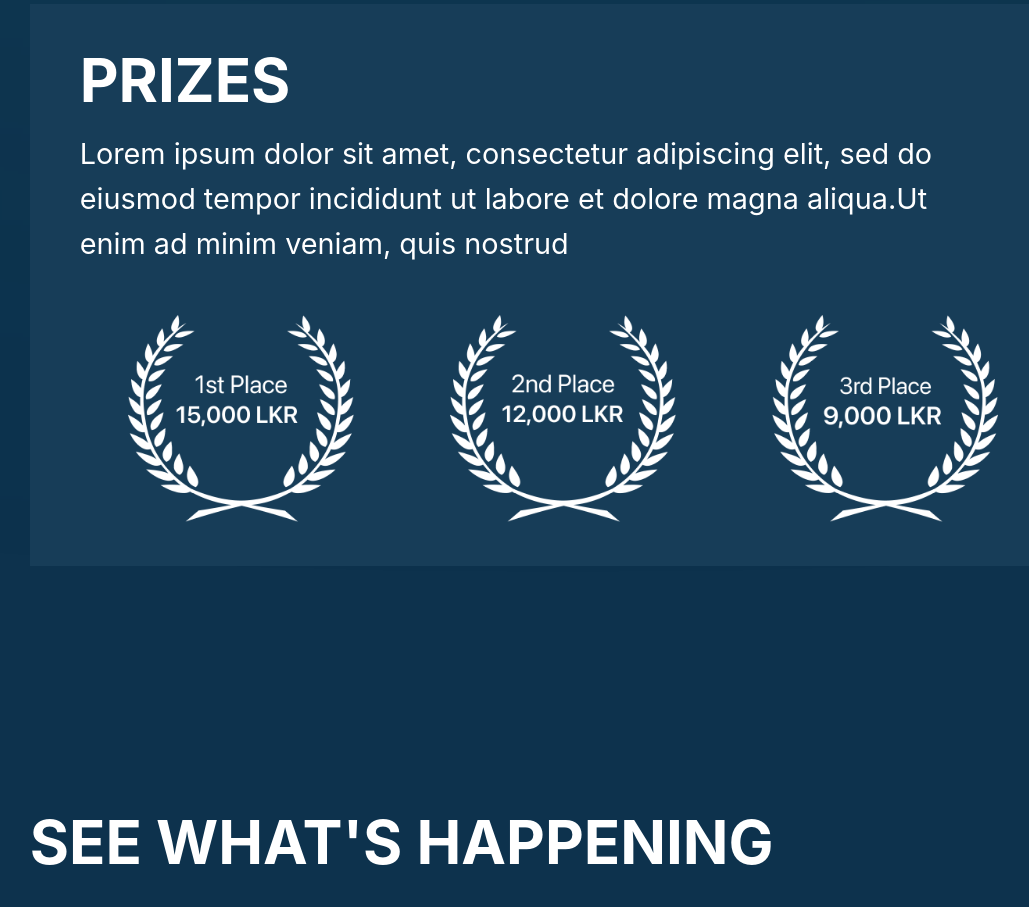
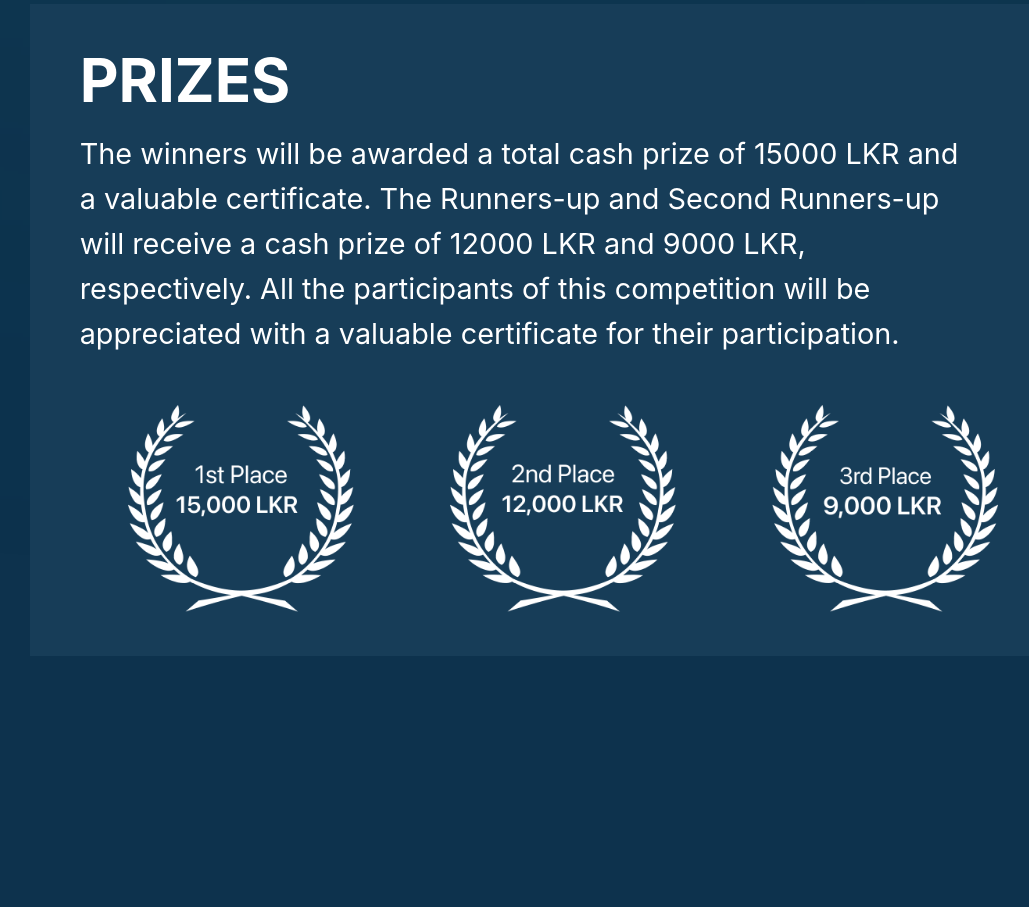
Before and after one commit to fossnsbm/esthetique-web, a React (Create React App) app: page / in a window 1280 px wide. Shown: the part 1340-2247 px from the top of the page, without its empty margins (77-1106 px from the left). Built offline with nearby package versions, Linux system fonts and the light colour scheme.

Commit message:
Add prizes section content

```diff
--- a/src/components/PrizesSection.js
+++ b/src/components/PrizesSection.js
@@ -12,7 +12,7 @@ function PrizesSection() {
         <Grid item xs={1}></Grid>
         <Grid item xs={10} className="Rectangle">
           <p className="PrizeHeading">PRIZES</p>
-          <p className="PrizePara">Lorem ipsum dolor sit amet, consectetur adipiscing elit, sed do eiusmod tempor incididunt ut labore et dolore magna aliqua.Ut enim ad minim veniam, quis nostrud </p>
+          <p className="PrizePara">The winners will be awarded a total cash prize of 15000 LKR and a valuable certificate. The Runners-up and Second Runners-up will receive a cash prize of 12000 LKR and 9000 LKR, respectively. All the participants of this competition will be appreciated with a valuable certificate for their participation.</p>
           <Grid container direction="row">
             <Grid className="Prize" item xs={12} md={4}>
               <img className="PrizeImage" src={PrizeOne} alt="1st Prize" />
```
